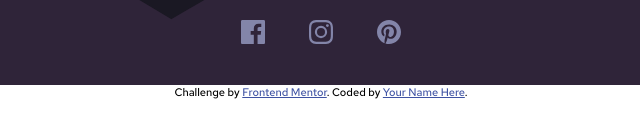
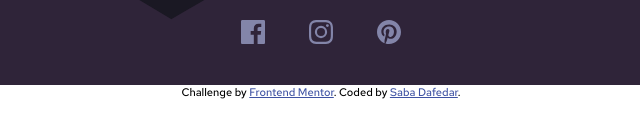
Before and after one commit to Saba-26/Launch-CountDown-Timer, a plain HTML site: page index.html in a window 1280 px wide. Shown: the part 431-568 px from the top of the page, 319-959 px from the left. Drawn offline with Linux system fonts and the light colour scheme.

Commit message:
footer updated

```diff
--- a/index.html
+++ b/index.html
@@ -61,7 +61,7 @@
 
   <div class="attribution">
     Challenge by <a href="https://www.frontendmentor.io?ref=challenge" target="_blank">Frontend Mentor</a>.
-    Coded by <a href="#">Your Name Here</a>.
+    Coded by <a href="#">Saba Dafedar</a>.
   </div>
 </body>
 </html>
```
